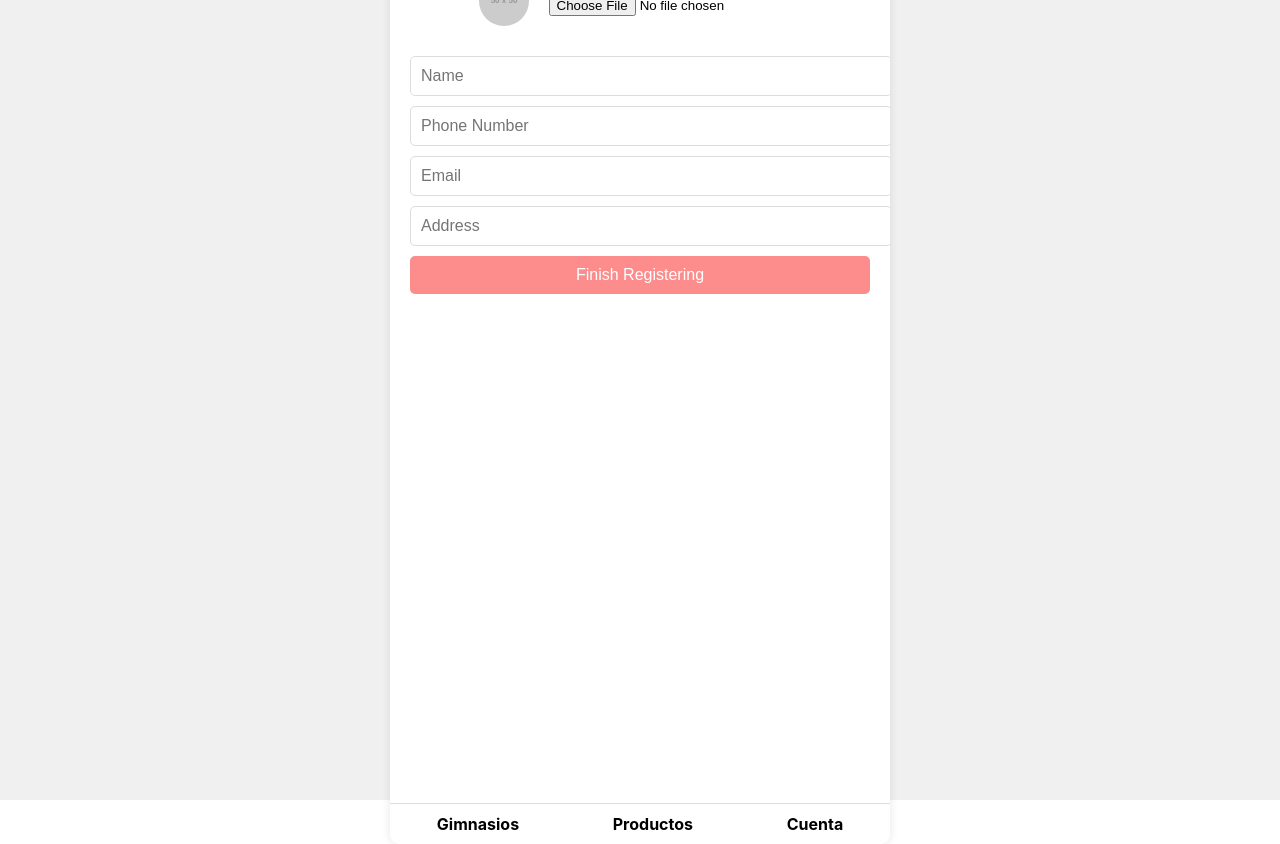
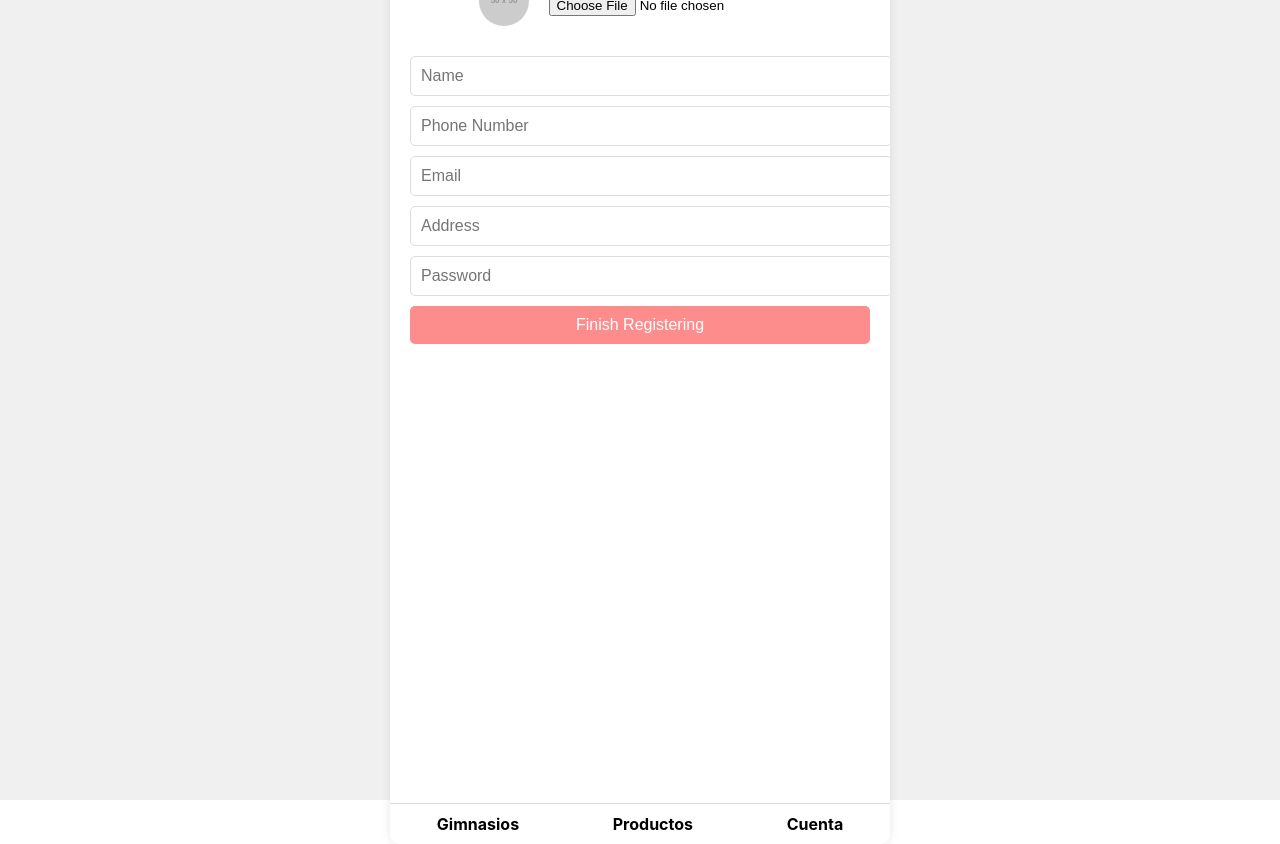
Before and after one commit to UPTCSebastianBarrera/gympass, a React (Create React App) app: page /account in a window 1280 px wide. Both pictures are taken after a click on the button "Register". Built offline with nearby package versions, Linux system fonts and the light colour scheme; the HTML template or start-up script is replaced by a standard one.

Commit message:
modificacion frontend para que refiera a back con axios

```diff
--- a/src/pages/Login.js
+++ b/src/pages/Login.js
@@ -1,5 +1,5 @@
-// src/pages/Login.js
 import React, { useState } from 'react';
+import axios from 'axios';
 import './Login.css';
 
 const mockUserData = {
@@ -42,9 +42,25 @@ const Login = () => {
     setPassword('');
   };
 
-  const handleRegisterSubmit = (e) => {
+  const handleRegisterSubmit = async (e) => {
     e.preventDefault();
-    // Handle registration form submission
+    try {
+      const response = await axios.post('http://localhost:5000/api/users', {
+        name: username,
+        email,
+        password,
+        address,
+        phone,
+        profilePicture: profilePic
+      });
+      if (response.status === 201) {
+        alert('User registered successfully!');
+        setIsRegistering(false);
+      }
+    } catch (error) {
+      console.error(error);
+      alert('Error registering user');
+    }
   };
 
   return (
@@ -111,6 +127,13 @@ const Login = () => {
                 value={address}
                 onChange={(e) => setAddress(e.target.value)}
               />
+              <input
+                className="input-field"
+                type="password"
+                placeholder="Password"
+                value={password}
+                onChange={(e) => setPassword(e.target.value)}
+              />
               <button className="register-button" type="submit">Finish Registering</button>
             </form>
           </>
```
